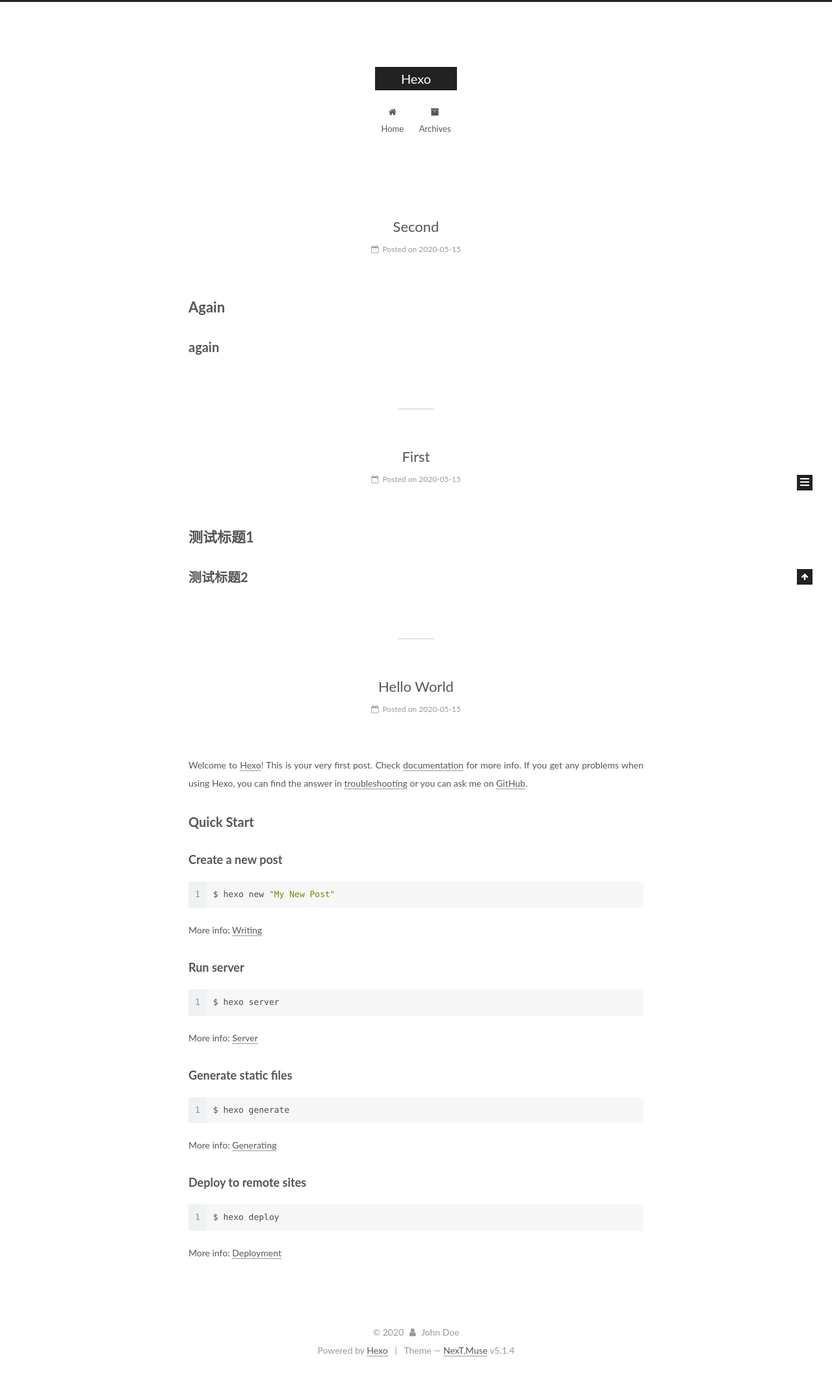
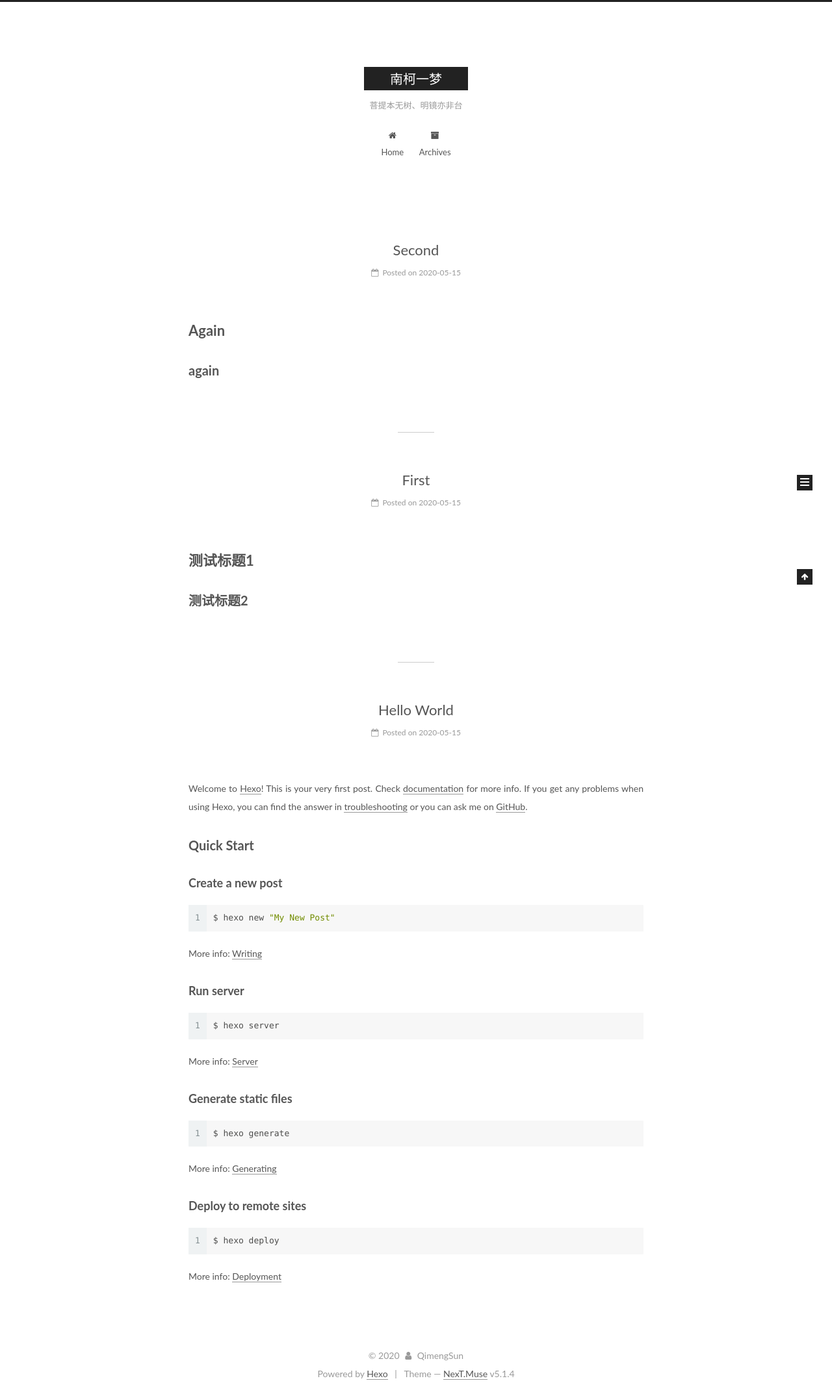
Before and after one commit to QimengSun/QimengSun.github.io, a plain HTML site: page index.html in a window 1280 px wide. Shown: the whole page at 65% size. Before the commit the page ends 2113 px from the top, so only its background shows below. Drawn offline with Linux system fonts and the light colour scheme.

Commit message:
Site updated: 2020-05-16 20:38:15

```diff
--- a/index.html
+++ b/index.html
@@ -80,11 +80,11 @@
 
 
 <meta property="og:type" content="website">
-<meta property="og:title" content="Hexo">
+<meta property="og:title" content="南柯一梦">
 <meta property="og:url" content="http://yoursite.com/index.html">
-<meta property="og:site_name" content="Hexo">
+<meta property="og:site_name" content="南柯一梦">
 <meta property="og:locale" content="en_US">
-<meta property="article:author" content="John Doe">
+<meta property="article:author" content="QimengSun">
 <meta name="twitter:card" content="summary">
 
 
@@ -121,7 +121,7 @@
 
 
 
-  <title>Hexo</title>
+  <title>南柯一梦</title>
 
 
 
@@ -152,12 +152,12 @@
     <div class="custom-logo-site-title">
       <a href="/"  class="brand" rel="start">
         <span class="logo-line-before"><i></i></span>
-        <span class="site-title">Hexo</span>
+        <span class="site-title">南柯一梦</span>
         <span class="logo-line-after"><i></i></span>
       </a>
     </div>
 
-        <p class="site-subtitle"></p>
+        <p class="site-subtitle">菩提本无树、明镜亦非台</p>
 
   </div>
 
@@ -232,13 +232,13 @@
     <link itemprop="mainEntityOfPage" href="http://yoursite.com/2020/05/15/Second/">
 
     <span hidden itemprop="author" itemscope itemtype="http://schema.org/Person">
-      <meta itemprop="name" content="John Doe">
+      <meta itemprop="name" content="QimengSun">
       <meta itemprop="description" content="">
       <meta itemprop="image" content="/images/avatar.gif">
     </span>
 
     <span hidden itemprop="publisher" itemscope itemtype="http://schema.org/Organization">
-      <meta itemprop="name" content="Hexo">
+      <meta itemprop="name" content="南柯一梦">
     </span>
 
 
@@ -351,13 +351,13 @@
     <link itemprop="mainEntityOfPage" href="http://yoursite.com/2020/05/15/First/">
 
     <span hidden itemprop="author" itemscope itemtype="http://schema.org/Person">
-      <meta itemprop="name" content="John Doe">
+      <meta itemprop="name" content="QimengSun">
       <meta itemprop="description" content="">
       <meta itemprop="image" content="/images/avatar.gif">
     </span>
 
     <span hidden itemprop="publisher" itemscope itemtype="http://schema.org/Organization">
-      <meta itemprop="name" content="Hexo">
+      <meta itemprop="name" content="南柯一梦">
     </span>
 
 
@@ -470,13 +470,13 @@
     <link itemprop="mainEntityOfPage" href="http://yoursite.com/2020/05/15/hello-world/">
 
     <span hidden itemprop="author" itemscope itemtype="http://schema.org/Person">
-      <meta itemprop="name" content="John Doe">
+      <meta itemprop="name" content="QimengSun">
       <meta itemprop="description" content="">
       <meta itemprop="image" content="/images/avatar.gif">
     </span>
 
     <span hidden itemprop="publisher" itemscope itemtype="http://schema.org/Organization">
-      <meta itemprop="name" content="Hexo">
+      <meta itemprop="name" content="南柯一梦">
     </span>
 
 
@@ -621,7 +621,7 @@
         <div class="site-overview">
           <div class="site-author motion-element" itemprop="author" itemscope itemtype="http://schema.org/Person">
 
-              <p class="site-author-name" itemprop="name">John Doe</p>
+              <p class="site-author-name" itemprop="name">QimengSun</p>
               <p class="site-description motion-element" itemprop="description"></p>
           </div>
 
@@ -686,7 +686,7 @@
   <span class="with-love">
     <i class="fa fa-user"></i>
   </span>
-  <span class="author" itemprop="copyrightHolder">John Doe</span>
+  <span class="author" itemprop="copyrightHolder">QimengSun</span>
 
 
 </div>
```
Also changed, not shown: 2020/05/15/First/index.html (+9 -9 lines), 2020/05/15/Second/index.html (+9 -9 lines), 2020/05/15/hello-world/index.html (+9 -9 lines), archives/2020/05/index.html (+8 -8 lines), archives/2020/index.html (+8 -8 lines), archives/index.html (+8 -8 lines), tags/生活/index.html (+8 -8 lines).
